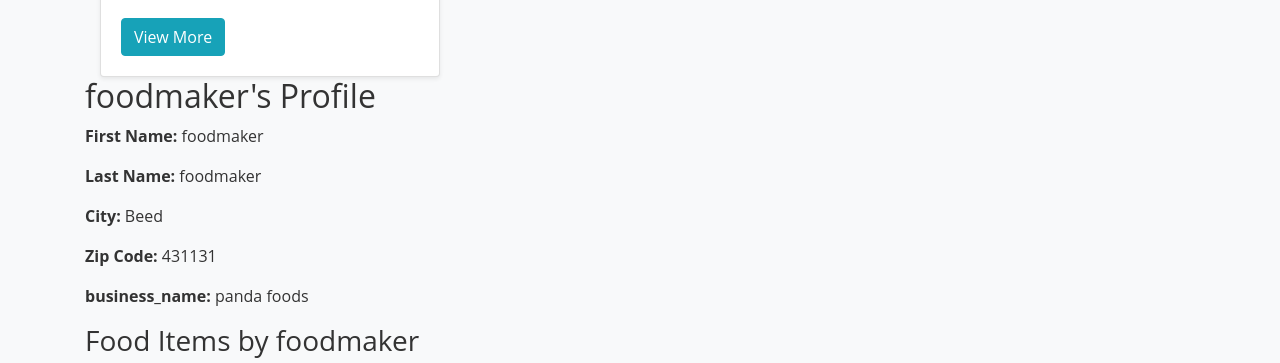
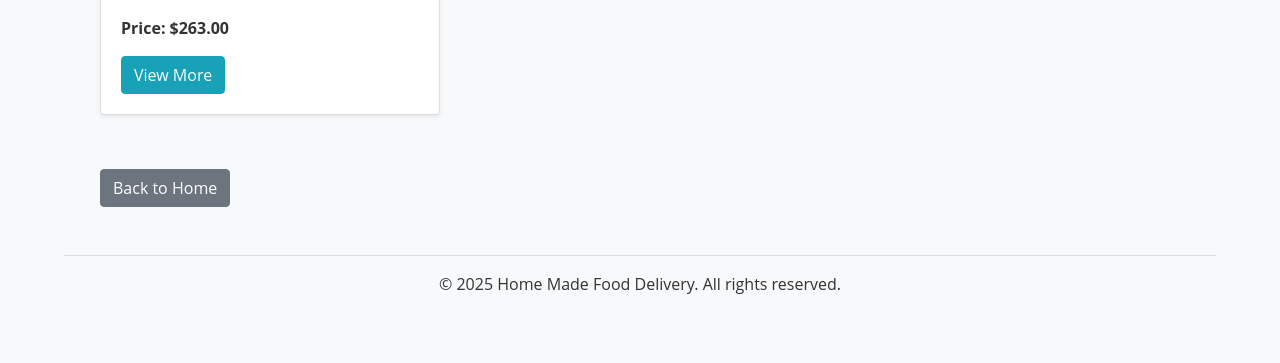
Before and after one commit to prathameshdol196/HMF_Project, a Django app: page /foodmaker/1/ in a window 1280 px wide. Shown: the part 979-1342 px from the top of the page. After the commit the page ends 1273 px from the top, so only its background shows below. Run offline with Django 5.2, Linux system fonts and the light colour scheme; data comes from the database, SQL or seed files in the repository; some libraries are stand-ins or nearby versions.

Commit message:
did some styling

```diff
--- a/foodapp/templates/foodmaker_profile.html
+++ b/foodapp/templates/foodmaker_profile.html
@@ -14,14 +14,14 @@
     <p><strong>Zip Code:</strong> {{ foodmaker.zipcode }}</p>
     <p><strong>business Name:</strong> {{ foodmaker.business_name }}</p>
 
-    <h3>Food Items by {{ foodmaker.user.username }}</h3>
+    <h3 style="margin-top: 5%;">Food Items by {{ foodmaker.user.username }}</h3>
 
     {% if food_items %}
     <div class="row row-cols-1 row-cols-md-2 row-cols-lg-3 g-4">
         {% for food in food_items %}
         <div class="col">
             <div class="card shadow-sm">
-                <img src="{{ food.food_image.url }}" class="card-img-top" alt="{{ food.title }}" style="height: 200px; object-fit: cover;">
+                <img src="{{ food.food_image.url }}" class="card-img-top" alt="{{ food.title }}" >
                 <div class="card-body">
                     <h5 class="card-title">{{ food.title }}</h5>
                     <p class="card-text">{{ food.description|truncatewords:10 }}</p>
@@ -37,8 +37,10 @@
         <p class="text-muted">This FoodMaker hasn't added any food items yet.</p>
     {% endif %}
 
+    <a href="{% url 'home' %}" class="btn btn-secondary" style="margin-top: 5%;" >Back to Home</a>
+
 </div>
-
+<!--
 <h2>{{ foodmaker.user.username }}'s Profile</h2>
 <p><strong>First Name:</strong> {{ foodmaker.first_name }}</p>
 <p><strong>Last Name:</strong> {{ foodmaker.last_name }}</p>
@@ -64,7 +66,6 @@
         <p>This food maker has not added any food items yet.</p>
     {% endfor %}
 </div>
-
-<a href="{% url 'home' %}" class="btn btn-secondary">Back to Home</a>
+-->
 
 {% endblock %}
```
